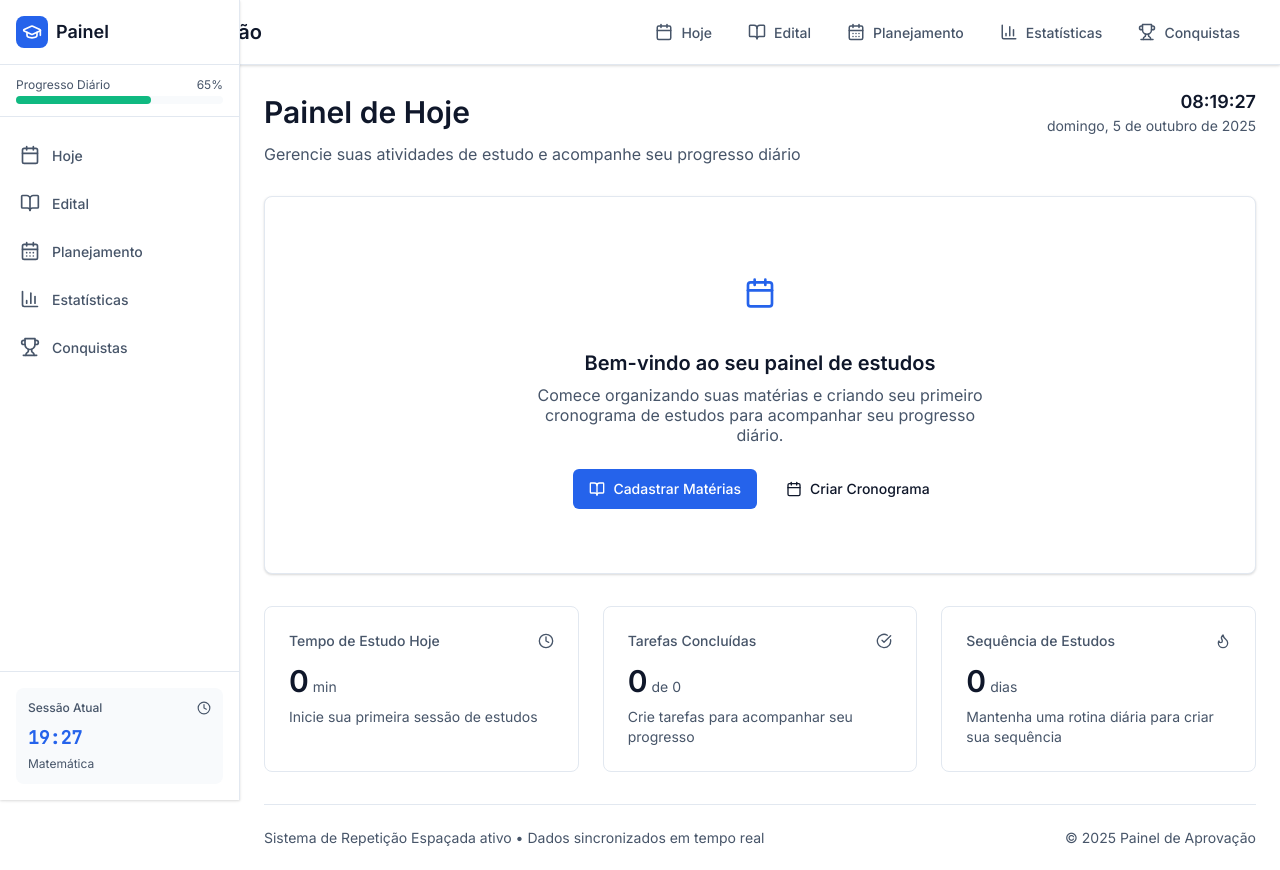
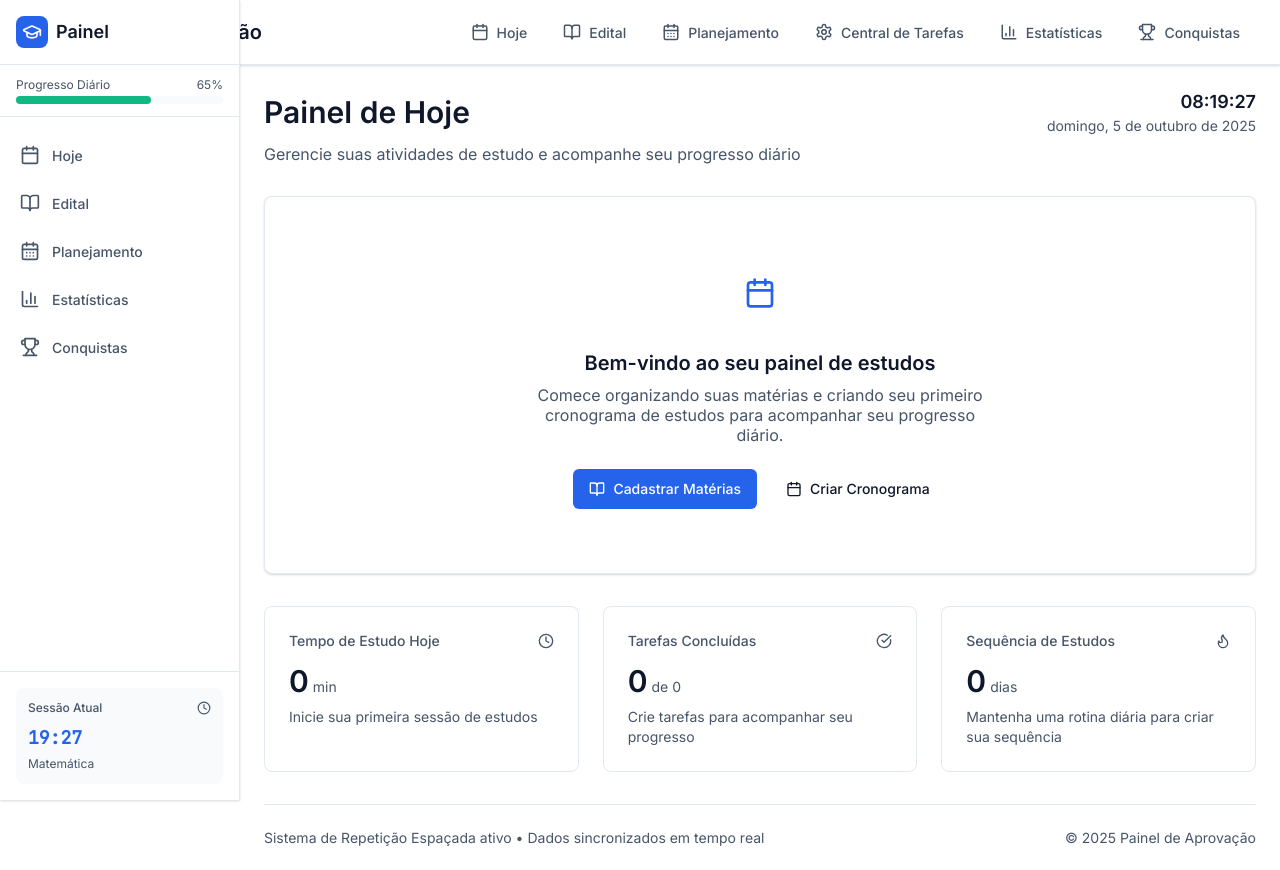
Before and after one commit to Arthur-prog-prf/Questoes-teste, a React (Vite) app: page / in a window 1280 px wide. Built offline with nearby package versions, Linux system fonts and the light colour scheme.

Commit message:
Update Header.jsx

```diff
--- a/src/components/ui/Header.jsx
+++ b/src/components/ui/Header.jsx
@@ -10,6 +10,7 @@ const Header = () => {
     { label: 'Hoje', path: '/today-dashboard', icon: 'Calendar' },
     { label: 'Edital', path: '/exam-syllabus-manager', icon: 'BookOpen' },
     { label: 'Planejamento', path: '/study-planner', icon: 'CalendarDays' },
+    { label: 'Central de Tarefas', path: '/task-management-hub', icon: 'Settings' },
     { label: 'Estatísticas', path: '/analytics-dashboard', icon: 'BarChart3' },
     { label: 'Conquistas', path: '/achievements-gallery', icon: 'Trophy' }
   ];
```
